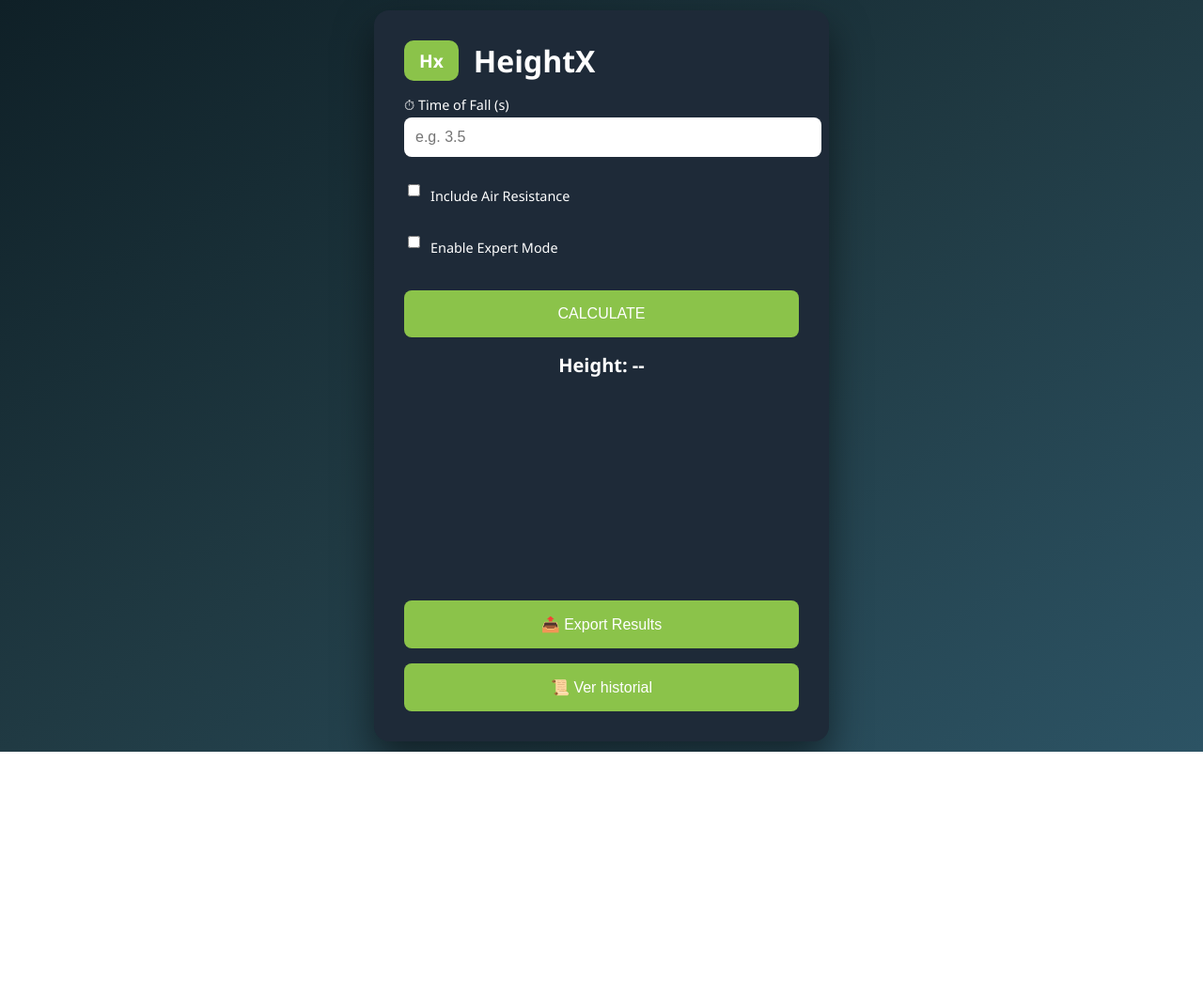
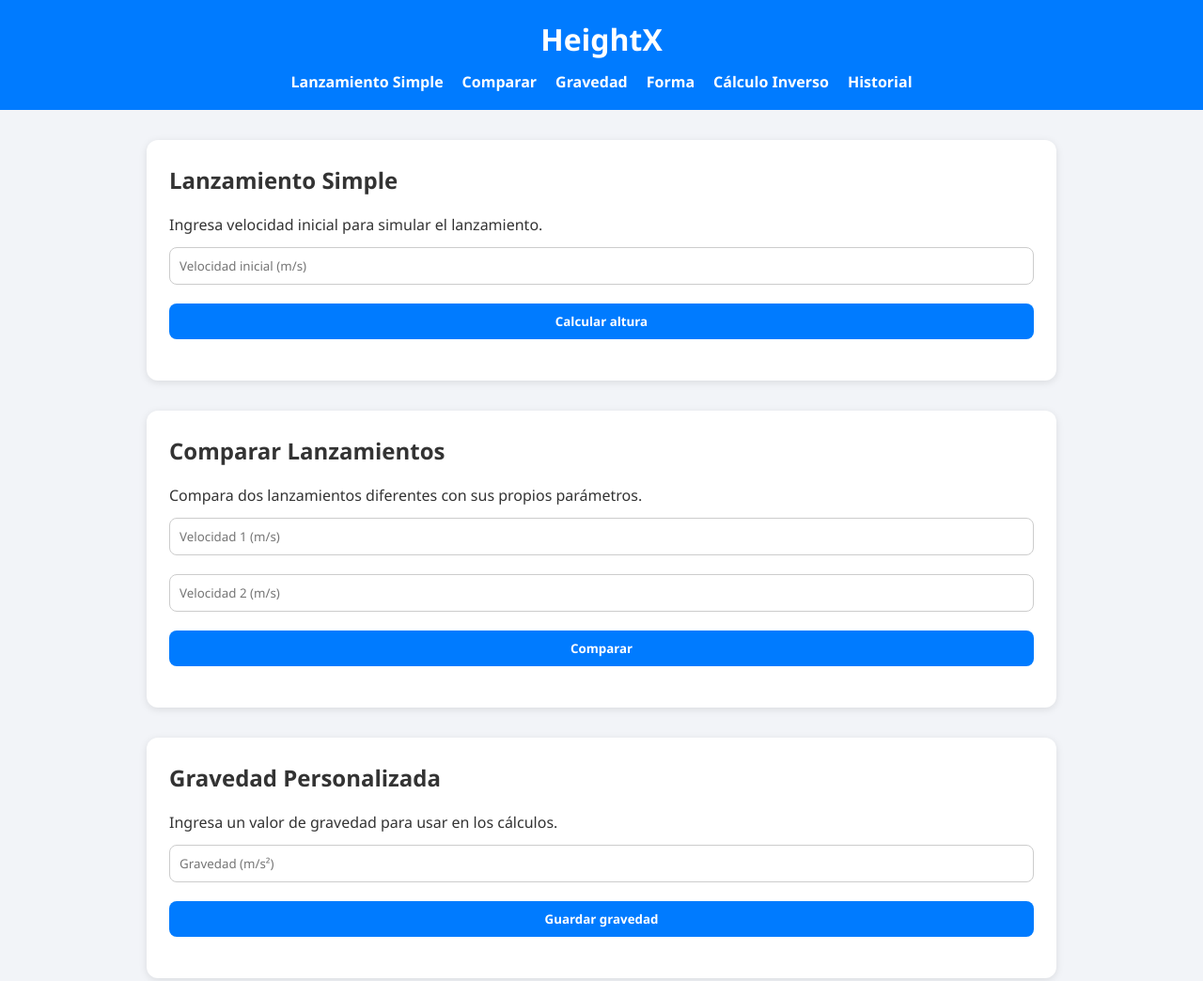
Before and after one commit to AndresCap99/HeightX, a plain HTML site: page index.html in a window 1280 px wide. Shown: the top 1044 px of the page at 94% size. Before the commit the page ends 800 px from the top, so only its background shows below. Drawn offline with nearby package versions, Linux system fonts and the light colour scheme.

Commit message:
Add files via upload

```diff
--- a/app.js
+++ b/app.js
@@ -1,170 +1,121 @@
 
-document.getElementById("air").addEventListener("change", function () {
-  document.getElementById("extraInputs").style.display = this.checked ? "block" : "none";
-});
-document.getElementById("expertMode").addEventListener("change", function () {
-  document.getElementById("expertInputs").style.display = this.checked ? "block" : "none";
+document.addEventListener("DOMContentLoaded", () => {
+    document.querySelector("#simple").innerHTML = `
+        <h2>Lanzamiento Simple</h2>
+        <p>Ingresa velocidad inicial para simular el lanzamiento.</p>
+        <input type="number" id="velocidadInicial" placeholder="Velocidad inicial (m/s)">
+        <button onclick="calcularAltura()">Calcular altura</button>
+        <div id="resultadoSimple"></div>
+    `;
+
+    document.querySelector("#comparar").innerHTML = `
+        <h2>Comparar Lanzamientos</h2>
+        <p>Compara dos lanzamientos diferentes con sus propios parámetros.</p>
+        <input type="number" id="vel1" placeholder="Velocidad 1 (m/s)">
+        <input type="number" id="vel2" placeholder="Velocidad 2 (m/s)">
+        <button onclick="compararLanzamientos()">Comparar</button>
+        <div id="resultadoComparacion"></div>
+    `;
+
+    document.querySelector("#gravedad").innerHTML = `
+        <h2>Gravedad Personalizada</h2>
+        <p>Ingresa un valor de gravedad para usar en los cálculos.</p>
+        <input type="number" id="gravedad" placeholder="Gravedad (m/s²)" step="0.01">
+        <button onclick="guardarGravedad()">Guardar gravedad</button>
+        <div id="resultadoGravedad"></div>
+    `;
+
+    document.querySelector("#forma").innerHTML = `
+        <h2>Forma del Objeto</h2>
+        <p>Selecciona la forma del objeto para afectar los cálculos.</p>
+        <select id="formaObjeto">
+            <option value="esfera">Esfera</option>
+            <option value="cubo">Cubo</option>
+            <option value="cilindro">Cilindro</option>
+        </select>
+        <button onclick="guardarForma()">Guardar forma</button>
+        <div id="resultadoForma"></div>
+    `;
+
+    document.querySelector("#inverso").innerHTML = `
+        <h2>Cálculo Inverso por Altura</h2>
+        <p>Ingresa la altura que quieres alcanzar y se calculará la velocidad necesaria.</p>
+        <input type="number" id="alturaDeseada" placeholder="Altura (m)">
+        <button onclick="calculoInverso()">Calcular velocidad</button>
+        <div id="resultadoInverso"></div>
+    `;
+
+    document.querySelector("#historial").innerHTML = `
+        <h2>Historial de Lanzamientos</h2>
+        <div id="listaHistorial"></div>
+    `;
+
+    cargarHistorial();
 });
 
-let chart;
-let historyVisible = false;
+// Variables globales
+let gravedadPersonalizada = 9.81;
+let formaActual = "esfera";
 
-function calculateHeight() {
-  const t = parseFloat(document.getElementById("time").value);
-  const d = parseFloat(document.getElementById("diameter").value) / 2;
-  const m = parseFloat(document.getElementById("mass").value);
-  const Cd = parseFloat(document.getElementById("cd").value) || 0.47;
-  const useAir = document.getElementById("air").checked;
-  const expertMode = document.getElementById("expertMode").checked;
-  const g = 9.81;
-  const result = document.getElementById("result");
-  const expertOutput = document.getElementById("expertOutput");
-
-  if (isNaN(t) || t <= 0) {
-    result.textContent = "Enter a valid time.";
-    return;
-  }
-
-  let finalVelocity = 0;
-  let finalAcceleration = g;
-  let chartTimes = [];
-  let chartHeights = [];
-
-  const now = new Date();
-  const formattedDate = `${now.getDate()}/${now.getMonth() + 1}/${now.getFullYear()} | ${now.toTimeString().split(" ")[0]}`;
-
-  if (!useAir) {
-    const h = 0.5 * g * t * t;
-    finalVelocity = g * t;
-    result.textContent = `Height: ${h.toFixed(2)} m`;
-    if (expertMode) {
-      expertOutput.style.display = "block";
-      expertOutput.textContent = `Final Speed: ${finalVelocity.toFixed(2)} m/s | Final Acceleration: ${g.toFixed(2)} m/s²`;
-      for (let timeSim = 0; timeSim <= t; timeSim += 0.1) {
-        chartTimes.push(timeSim.toFixed(2));
-        chartHeights.push(0.5 * g * timeSim * timeSim);
-      }
-      renderChart(chartTimes, chartHeights);
-    } else {
-      expertOutput.style.display = "none";
-      if (chart) chart.destroy();
+// Funciones
+function calcularAltura() {
+    const v = parseFloat(document.getElementById("velocidadInicial").value);
+    const g = gravedadPersonalizada;
+    if (!isNaN(v)) {
+        const altura = (v * v) / (2 * g);
+        document.getElementById("resultadoSimple").innerText = `Altura máxima: ${altura.toFixed(2)} m`;
+        guardarEnHistorial("Simple", { v, altura });
     }
-    saveHistory(`${formattedDate} |⏱ ${t}s | No Air | ${h.toFixed(2)} m`);
-    return;
-  }
-
-  if (isNaN(d) || isNaN(m) || d <= 0 || m <= 0) {
-    result.textContent = "Enter valid mass and diameter.";
-    return;
-  }
-
-  const rho = 1.225;
-  const A = Math.PI * d * d;
-  const dt = 0.01;
-  let v = 0, h = 0, timeSim = 0;
-
-  while (timeSim < t) {
-    const Fg = m * g;
-    const Fd = 0.5 * Cd * rho * A * v * v;
-    const Fnet = Fg - Fd;
-    const a = Fnet / m;
-    v += a * dt;
-    h += v * dt;
-    timeSim += dt;
-    finalAcceleration = a;
-
-    if (expertMode && timeSim % 0.1 < dt) {
-      chartTimes.push(timeSim.toFixed(2));
-      chartHeights.push(h);
-    }
-  }
-
-  finalVelocity = v;
-  result.textContent = `Height (with air): ${h.toFixed(2)} m`;
-  if (expertMode) {
-    expertOutput.style.display = "block";
-    expertOutput.textContent = `Final Speed: ${finalVelocity.toFixed(2)} m/s | Final Acceleration: ${finalAcceleration.toFixed(2)} m/s² | Cd: ${Cd}`;
-    renderChart(chartTimes, chartHeights);
-  } else {
-    expertOutput.style.display = "none";
-    if (chart) chart.destroy();
-  }
-
-  saveHistory(`${formattedDate} |⏱ ${t}s | Air | ${h.toFixed(2)} m`);
 }
 
-function renderChart(times, heights) {
-  const ctx = document.getElementById("chart").getContext("2d");
-  if (chart) chart.destroy();
-  chart = new Chart(ctx, {
-    type: 'line',
-    data: {
-      labels: times,
-      datasets: [{
-        label: 'Height vs Time',
-        data: heights,
-        borderColor: 'rgba(139, 195, 74, 1)',
-        borderWidth: 2,
-        fill: false,
-        tension: 0.2
-      }]
-    },
-    options: {
-      responsive: true,
-      plugins: {
-        legend: { display: false }
-      },
-      scales: {
-        x: { title: { display: true, text: 'Time (s)' } },
-        y: { title: { display: true, text: 'Height (m)' } }
-      }
+function compararLanzamientos() {
+    const v1 = parseFloat(document.getElementById("vel1").value);
+    const v2 = parseFloat(document.getElementById("vel2").value);
+    const g = gravedadPersonalizada;
+    if (!isNaN(v1) && !isNaN(v2)) {
+        const h1 = (v1 * v1) / (2 * g);
+        const h2 = (v2 * v2) / (2 * g);
+        document.getElementById("resultadoComparacion").innerText =
+            `Lanzamiento 1: ${h1.toFixed(2)} m | Lanzamiento 2: ${h2.toFixed(2)} m`;
+        guardarEnHistorial("Comparación", { v1, v2, h1, h2 });
     }
-  });
 }
 
-function saveHistory(entry) {
-  const history = JSON.parse(localStorage.getItem("heightx_history") || "[]");
-  history.unshift(entry);
-  localStorage.setItem("heightx_history", JSON.stringify(history));
-  if (historyVisible) renderHistory();
+function guardarGravedad() {
+    const g = parseFloat(document.getElementById("gravedad").value);
+    if (!isNaN(g)) {
+        gravedadPersonalizada = g;
+        document.getElementById("resultadoGravedad").innerText = `Gravedad actual: ${g} m/s²`;
+    }
 }
 
-function renderHistory() {
-  const history = JSON.parse(localStorage.getItem("heightx_history") || "[]");
-  const list = document.getElementById("history");
-  list.innerHTML = "";
-  history.forEach(item => {
-    const li = document.createElement("li");
-    li.textContent = item;
-    list.appendChild(li);
-  });
+function guardarForma() {
+    const forma = document.getElementById("formaObjeto").value;
+    formaActual = forma;
+    document.getElementById("resultadoForma").innerText = `Forma seleccionada: ${forma}`;
 }
 
-
-function clearHistory() {
-  localStorage.removeItem("heightx_history");
-  renderHistory();
+function calculoInverso() {
+    const h = parseFloat(document.getElementById("alturaDeseada").value);
+    const g = gravedadPersonalizada;
+    if (!isNaN(h)) {
+        const velocidad = Math.sqrt(2 * g * h);
+        document.getElementById("resultadoInverso").innerText = `Velocidad necesaria: ${velocidad.toFixed(2)} m/s`;
+        guardarEnHistorial("Inverso", { h, velocidad });
+    }
 }
 
-function toggleHistory() {
-
-  const section = document.getElementById("historyContainer");
-  historyVisible = !historyVisible;
-  if (historyVisible) {
-    renderHistory();
-    section.style.display = "block";
-  } else {
-    section.style.display = "none";
-  }
+function guardarEnHistorial(tipo, datos) {
+    const historial = JSON.parse(localStorage.getItem("historialHeightX") || "[]");
+    historial.push({ tipo, datos, fecha: new Date().toLocaleString() });
+    localStorage.setItem("historialHeightX", JSON.stringify(historial));
+    cargarHistorial();
 }
 
-function exportResults() {
-  const history = JSON.parse(localStorage.getItem("heightx_history") || "[]");
-  let text = history.map((item, i) => `${i + 1}. ${item}`).join("\n");
-
-  const blob = new Blob([text], { type: "text/plain" });
-  const link = document.createElement("a");
-  link.href = window.URL.createObjectURL(blob);
-  link.download = "heightx_history.txt";
-  link.click();
+function cargarHistorial() {
+    const historial = JSON.parse(localStorage.getItem("historialHeightX") || "[]");
+    const lista = historial.map(item =>
+        `<div class='card'><b>${item.tipo}</b><br>${JSON.stringify(item.datos)}<br><small>${item.fecha}</small></div>`
+    ).join("");
+    document.getElementById("listaHistorial").innerHTML = lista || "<p>No hay lanzamientos registrados.</p>";
 }
--- a/index.html
+++ b/index.html
@@ -1,54 +1,41 @@
 
 <!DOCTYPE html>
-<html lang="en">
+<html lang="es">
 <head>
-  <meta charset="UTF-8" />
-  <meta name="viewport" content="width=device-width, initial-scale=1.0"/>
-  <link rel="manifest" href="manifest.json" />
-  <link rel="stylesheet" href="style.css" />
-  <title>HeightX Expert</title>
-  <script src="https://cdn.jsdelivr.net/npm/chart.js"></script>
+    <meta charset="UTF-8" />
+    <meta name="viewport" content="width=device-width, initial-scale=1.0"/>
+    <title>HeightX</title>
+    <link rel="stylesheet" href="style.css" />
+    <link rel="icon" href="icon.png" />
 </head>
 <body>
-  <div class="app-container">
     <header>
-      <div class="logo">Hx</div>
-      <h1 id="title">HeightX</h1>
+        <h1>HeightX</h1>
+        <nav>
+            <ul>
+                <li><a href="#simple">Lanzamiento Simple</a></li>
+                <li><a href="#comparar">Comparar</a></li>
+                <li><a href="#gravedad">Gravedad</a></li>
+                <li><a href="#forma">Forma</a></li>
+                <li><a href="#inverso">Cálculo Inverso</a></li>
+                <li><a href="#historial">Historial</a></li>
+            </ul>
+        </nav>
     </header>
+
     <main>
-      <label for="time" data-i18n="label_time">⏱ Time of Fall (s)</label>
-      <input type="number" id="time" placeholder="e.g. 3.5" />
-      <div class="checkbox-container">
-        <input type="checkbox" id="air" />
-        <label for="air" data-i18n="label_air">Include Air Resistance</label>
-      </div>
-      <div id="extraInputs" style="display: none;">
-        <label for="diameter" data-i18n="label_diameter">⚪ Diameter (m)</label>
-        <input type="number" id="diameter" placeholder="e.g. 0.6" />
-        <label for="mass" data-i18n="label_mass">⚖️ Mass (kg)</label>
-        <input type="number" id="mass" placeholder="e.g. 3" />
-      </div>
-      <div class="checkbox-container">
-        <input type="checkbox" id="expertMode" />
-        <label for="expertMode" data-i18n="label_expert">Enable Expert Mode</label>
-      </div>
-      <div id="expertInputs" style="display: none;">
-        <label for="cd" data-i18n="label_cd">💨 Drag Coefficient (Cd)</label>
-        <input type="number" id="cd" placeholder="e.g. 0.47 (sphere)" step="0.01" />
-      </div>
-      <button onclick="calculateHeight()" data-i18n="btn_calc">CALCULATE</button>
-      <div id="result">Height: --</div>
-      <div id="expertOutput" style="display:none;">Details: --</div>
-      <canvas id="chart" width="400" height="200" style="margin-top:1rem;"></canvas>
-      <button onclick="exportResults()" data-i18n="btn_export">📤 Export Results</button>
+        <section id="simple" class="card"></section>
+        <section id="comparar" class="card"></section>
+        <section id="gravedad" class="card"></section>
+        <section id="forma" class="card"></section>
+        <section id="inverso" class="card"></section>
+        <section id="historial" class="card"></section>
+    </main>
 
-      <button onclick="toggleHistory()">📜 Ver historial</button>
-    <div id="historyContainer" style="display:none;">
-      <ul id="history"></ul>
-      <button onclick="clearHistory()" style="margin-top: 10px;">🗑️ Borrar historial</button>
-    </div>
-    </main>
-  </div>
-  <script src="app.js"></script>
+    <footer>
+        <p>© 2025 HeightX</p>
+    </footer>
+
+    <script src="app.js"></script>
 </body>
 </html>
--- a/style.css
+++ b/style.css
@@ -1,86 +1,93 @@
+
+* {
+    box-sizing: border-box;
+    margin: 0;
+    padding: 0;
+    font-family: 'Segoe UI', sans-serif;
+}
+
 body {
-  margin: 0;
-  font-family: 'Segoe UI', sans-serif;
-  background: linear-gradient(to bottom right, #0f2027, #203a43, #2c5364);
-  color: white;
-  display: flex;
-  align-items: center;
-  justify-content: center;
-  min-height: 100vh;
+    background-color: #f2f4f8;
+    color: #333;
+    line-height: 1.6;
 }
-.app-container {
-  background: #1e2a38;
-  border-radius: 16px;
-  padding: 2rem;
-  width: 90%;
-  max-width: 420px;
-  box-shadow: 0 20px 40px rgba(0,0,0,0.5);
+
+header {
+    background-color: #007bff;
+    color: #fff;
+    padding: 1rem 0;
+    text-align: center;
+    margin-bottom: 1rem;
 }
-header {
-  display: flex;
-  align-items: center;
-  gap: 1rem;
-  margin-bottom: 1rem;
+
+header h1 {
+    margin-bottom: 0.5rem;
 }
-.logo {
-  background: #8bc34a;
-  color: white;
-  font-weight: bold;
-  padding: 0.5rem 1rem;
-  border-radius: 10px;
-  font-size: 1.2rem;
+
+nav ul {
+    display: flex;
+    justify-content: center;
+    flex-wrap: wrap;
+    list-style: none;
+    padding: 0;
 }
-h1, h2 { margin: 0; }
-h2 {
-  margin-top: 2rem;
-  font-size: 1rem;
+
+nav ul li {
+    margin: 0 10px;
 }
-label {
-  display: block;
-  margin-top: 1rem;
-  margin-bottom: 0.25rem;
-  font-size: 0.9rem;
+
+nav ul li a {
+    color: #fff;
+    text-decoration: none;
+    font-weight: bold;
 }
-input[type='number'] {
-  width: 100%;
-  padding: 0.75rem;
-  border: none;
-  border-radius: 8px;
-  font-size: 1rem;
+
+nav ul li a:hover {
+    text-decoration: underline;
 }
-.checkbox-container {
-  margin: 1rem 0;
-  display: flex;
-  align-items: center;
-  gap: 0.5rem;
+
+main {
+    max-width: 1000px;
+    margin: auto;
+    padding: 1rem;
 }
+
+.card {
+    background: #fff;
+    border-radius: 12px;
+    box-shadow: 0 2px 8px rgba(0, 0, 0, 0.1);
+    padding: 1.5rem;
+    margin-bottom: 2rem;
+}
+
+.card h2 {
+    margin-bottom: 1rem;
+}
+
+input, select, button {
+    display: block;
+    width: 100%;
+    margin-top: 10px;
+    margin-bottom: 20px;
+    padding: 10px;
+    border-radius: 8px;
+    border: 1px solid #ccc;
+}
+
 button {
-  width: 100%;
-  background: #8bc34a;
-  color: white;
-  padding: 1rem;
-  font-size: 1rem;
-  border: none;
-  border-radius: 8px;
-  margin-top: 1rem;
-  cursor: pointer;
+    background-color: #007bff;
+    color: white;
+    font-weight: bold;
+    border: none;
+    cursor: pointer;
 }
-button:hover { background: #7cb342; }
-#result, #expertOutput {
-  margin-top: 1rem;
-  text-align: center;
-  font-size: 1.25rem;
-  font-weight: bold;
+
+button:hover {
+    background-color: #0056b3;
 }
-#history {
-  margin-top: 1rem;
-  font-size: 0.9rem;
-  list-style: none;
-  padding: 0;
+
+footer {
+    text-align: center;
+    padding: 1rem;
+    color: #777;
 }
-#history li {
-  background: #2e3c4d;
-  margin-bottom: 0.5rem;
-  padding: 0.5rem;
-  border-radius: 6px;
-}
```
Also changed, not shown: icon.png.
